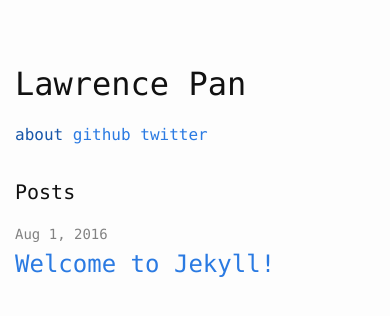
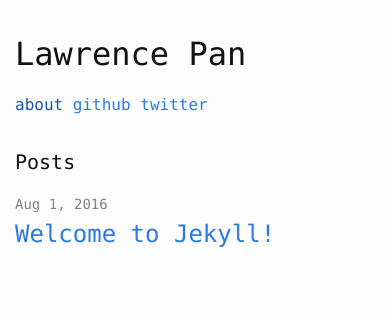
Before and after one commit to lpan/lpan.github.io, a Jekyll site: the page built from index.html, in a window 390 px wide. Shown: the top 316 px of the page. Built offline with Jekyll 4.4.1, drawn with Linux system fonts in a browser that asks for light colours.

Commit message:
less top margin on mobile

```diff
--- a/_sass/_layout.scss
+++ b/_sass/_layout.scss
@@ -6,6 +6,10 @@
 
   $header-spacing: $spacing-unit * 2;
   margin-top: $header-spacing;
+
+  @include media-query($on-palm) {
+    margin-top: $spacing-unit;
+  }
 }
 
 .header-main {
```
